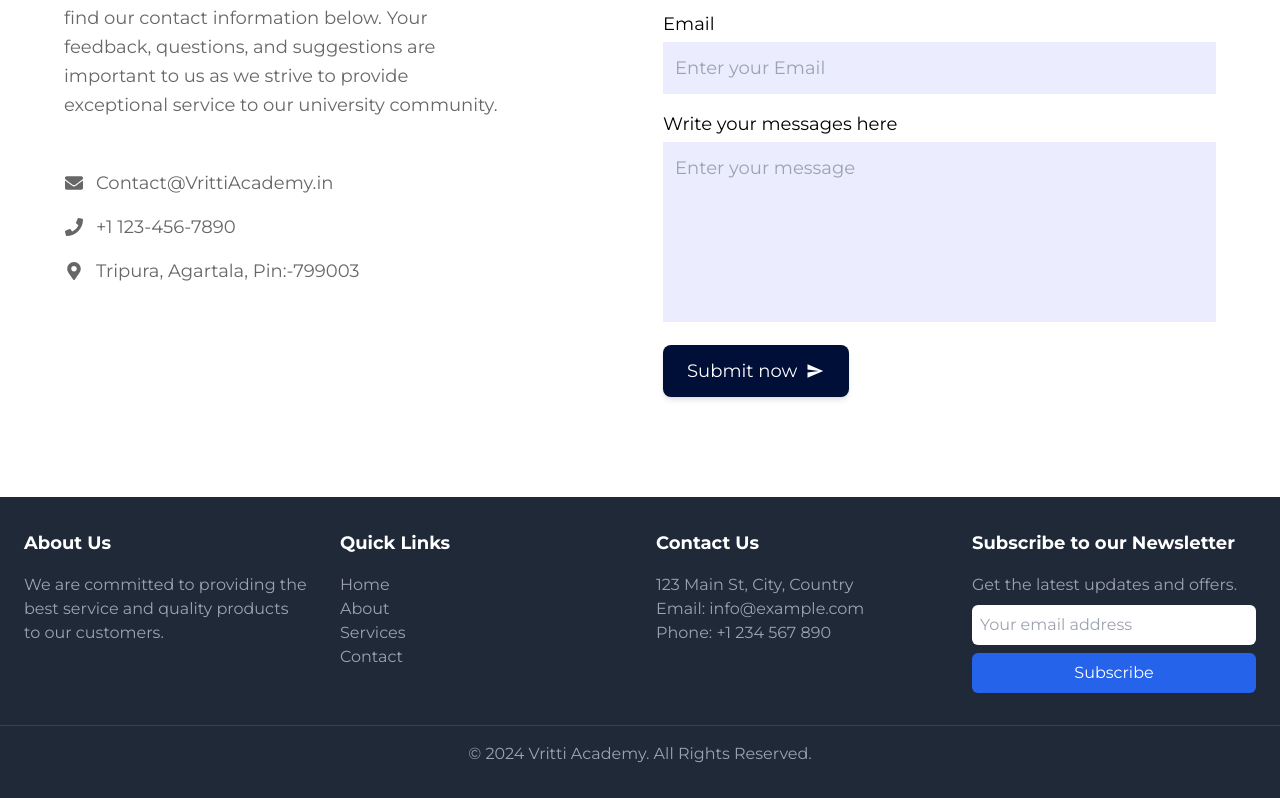
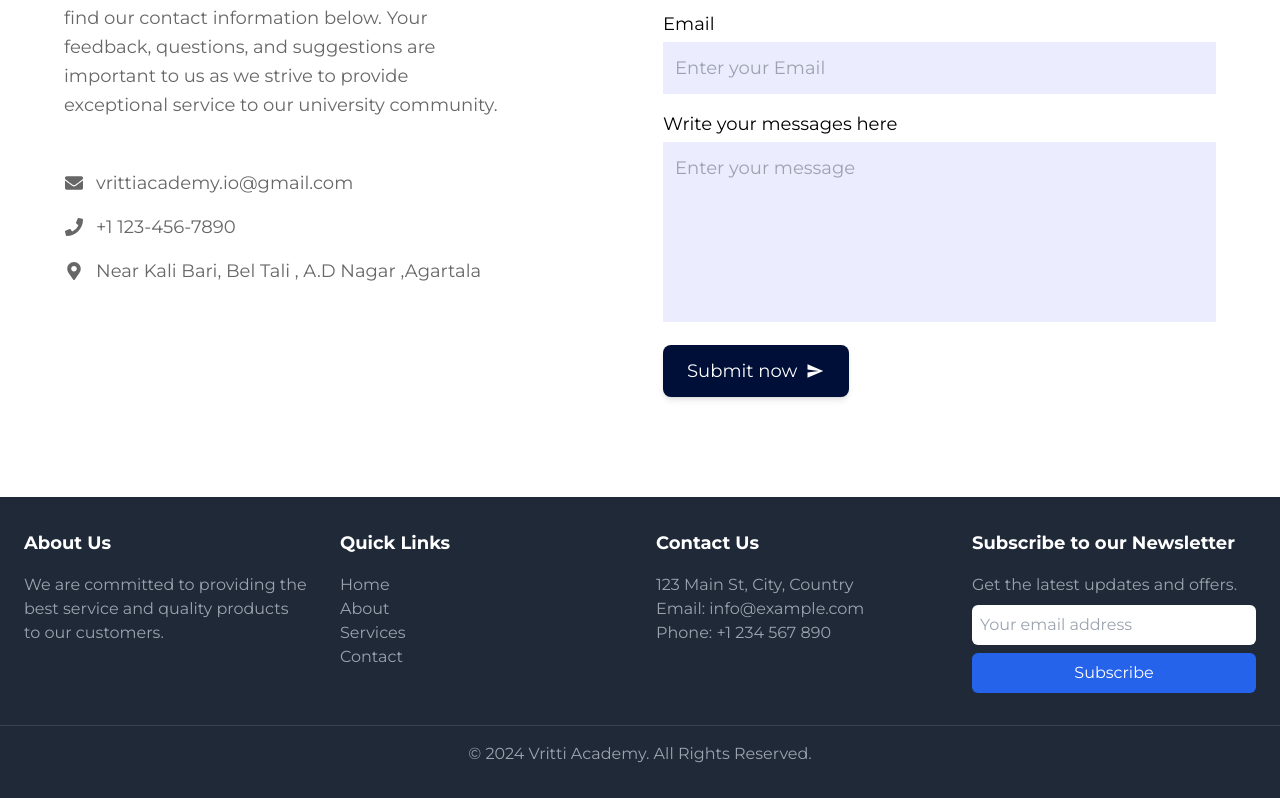
Before and after one commit to ayush-848/Vritti, a React (Vite) app: page / in a window 1280 px wide. Shown: the part 1150-1948 px from the top of the page. Built offline with nearby package versions, Linux system fonts and the light colour scheme.

Commit message:
updated contact

```diff
--- a/src/components/Contact.jsx
+++ b/src/components/Contact.jsx
@@ -41,7 +41,7 @@ const Contact = () => {
                     <ul>
                         <li className="flex items-center mb-4 text-lg">
                             <FaEnvelope className="w-5 mr-3" />
-                            Contact@VrittiAcademy.in
+                            vrittiacademy.io@gmail.com
                         </li>
                         <li className="flex items-center mb-4 text-lg">
                             <FaPhone className="w-5 mr-3" />
@@ -49,7 +49,7 @@ const Contact = () => {
                         </li>
                         <li className="flex items-center mb-4 text-lg">
                             <FaMapMarkerAlt className="w-5 mr-3" />
-                            Tripura, Agartala, Pin:-799003
+                            Near Kali Bari, Bel Tali , A.D Nagar ,Agartala
                         </li>
                     </ul>
                 </div>
```
